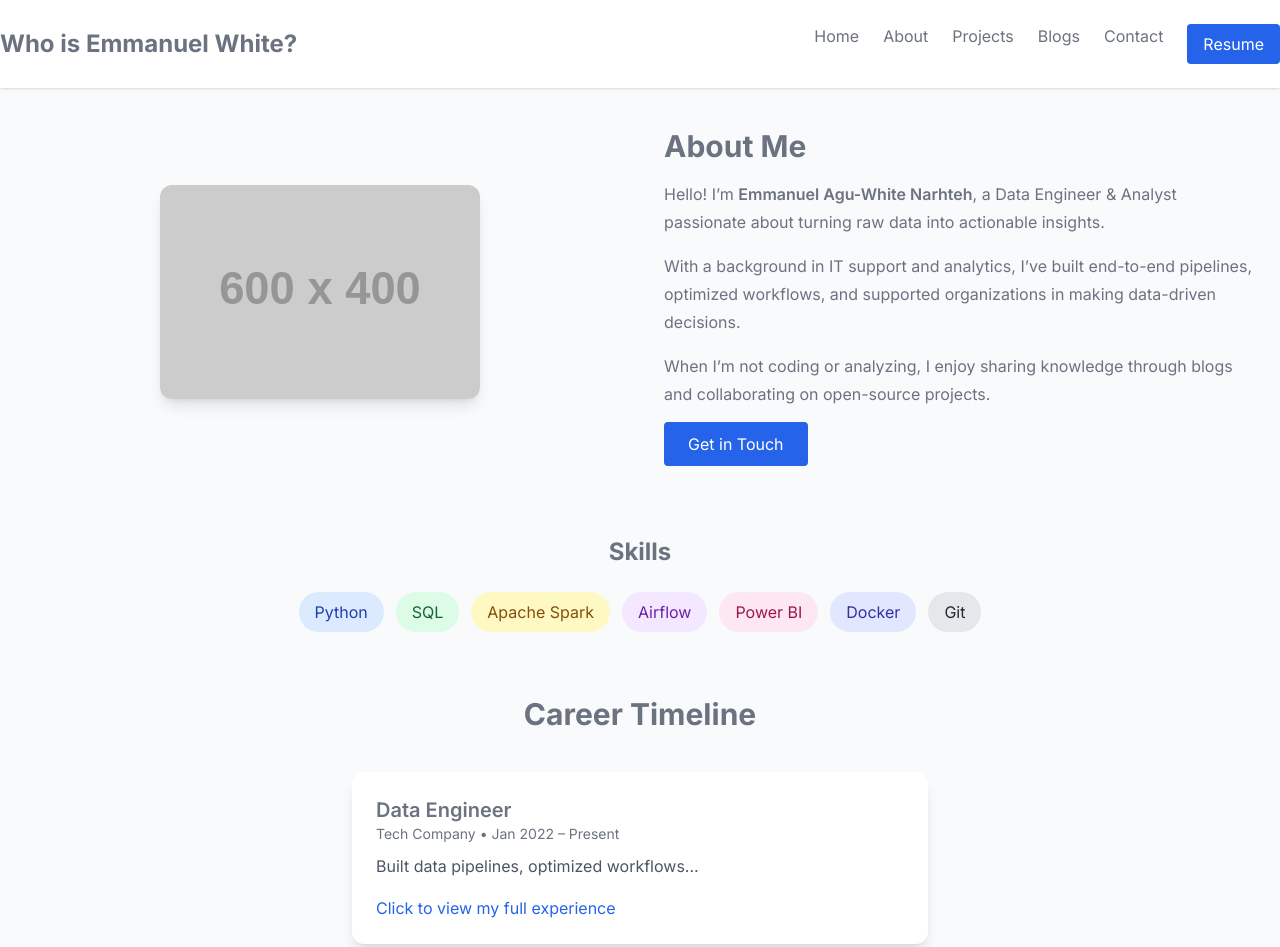
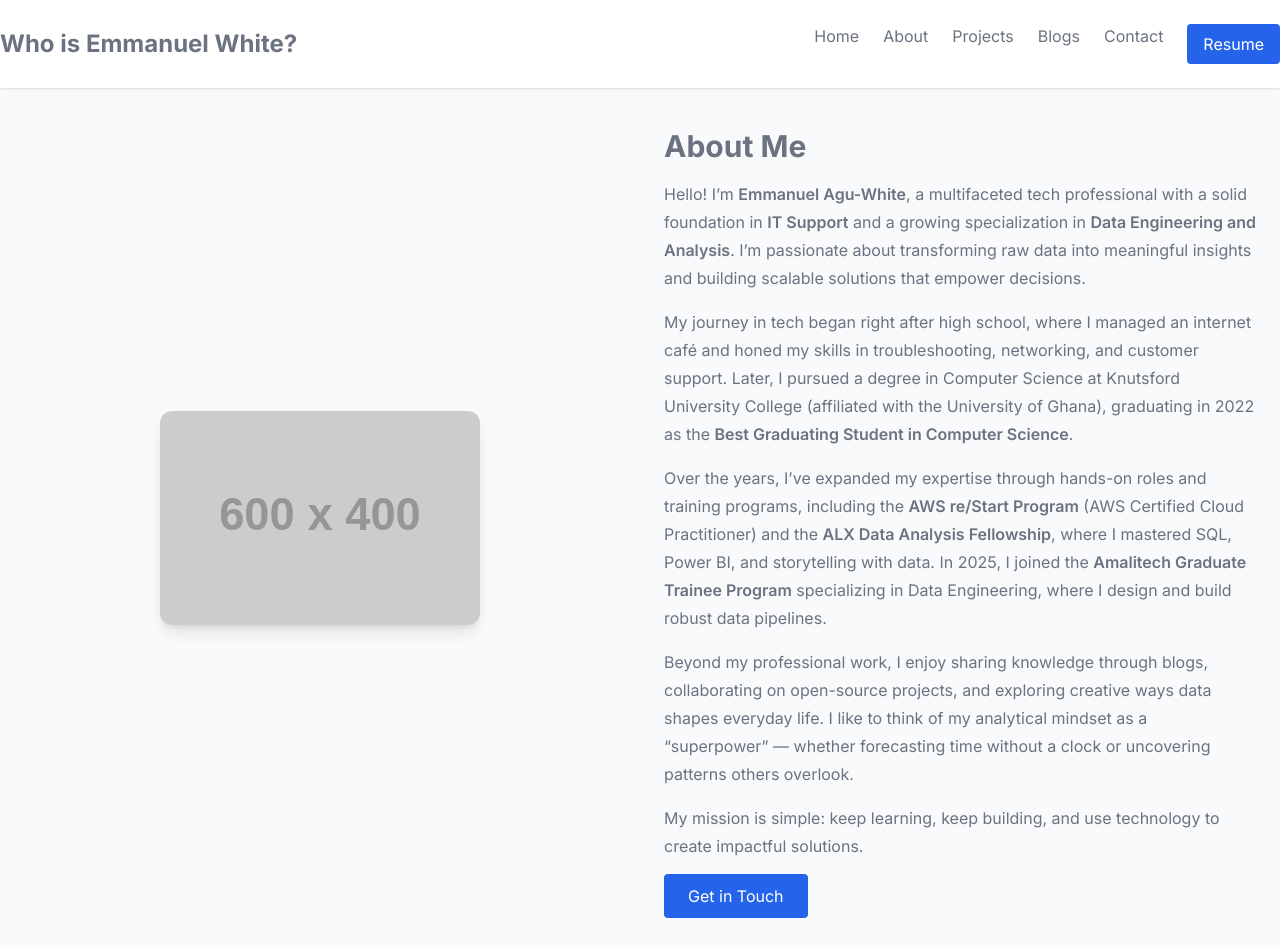
Before and after one commit to nuelwhite/portfolio_website, a plain HTML site: page info/about.html in a window 1280 px wide. Shown: the top 947 px of the page. Drawn offline with nearby package versions, Linux system fonts and the light colour scheme; placeholder pictures from the web are drawn by us.

Commit message:
update bio on about page

```diff
--- a/info/about.html
+++ b/info/about.html
@@ -65,19 +65,41 @@
         <!-- Bio -->
         <div>
           <h2 class="text-3xl font-bold mb-4">About Me</h2>
+
           <p class="mb-4">
-                    Hello! I’m <span class="font-semibold">Emmanuel Agu-White Narhteh</span>, a Data Engineer & Analyst passionate about turning raw data into actionable insights.
+            Hello! I’m <span class="font-semibold">Emmanuel Agu-White</span>, a multifaceted tech professional with a solid foundation in
+            <span class="font-semibold">IT Support</span> and a growing specialization in
+            <span class="font-semibold">Data Engineering and Analysis</span>.
+            I’m passionate about transforming raw data into meaningful insights and building scalable solutions that empower decisions.
           </p>
+
           <p class="mb-4">
-                    With a background in IT support and analytics, I’ve built end-to-end pipelines, optimized workflows, and supported organizations in making data-driven decisions.
+            My journey in tech began right after high school, where I managed an internet café and honed my skills in troubleshooting,
+            networking, and customer support. Later, I pursued a degree in Computer Science at Knutsford University College (affiliated with the University of Ghana),
+            graduating in 2022 as the <span class="font-semibold">Best Graduating Student in Computer Science</span>.
           </p>
+
+          <p class="mb-4">
+            Over the years, I’ve expanded my expertise through hands-on roles and training programs, including the
+            <span class="font-semibold">AWS re/Start Program</span> (AWS Certified Cloud Practitioner) and the
+            <span class="font-semibold">ALX Data Analysis Fellowship</span>, where I mastered SQL, Power BI, and storytelling with data.
+            In 2025, I joined the <span class="font-semibold">Amalitech Graduate Trainee Program</span> specializing in Data Engineering,
+            where I design and build robust data pipelines.
+          </p>
+
+          <p class="mb-4">
+            Beyond my professional work, I enjoy sharing knowledge through blogs, collaborating on open-source projects,
+            and exploring creative ways data shapes everyday life. I like to think of my analytical mindset as a “superpower” —
+            whether forecasting time without a clock or uncovering patterns others overlook.
+          </p>
+
           <p class="mb-6">
-                    When I’m not coding or analyzing, I enjoy sharing knowledge through blogs and collaborating on open-source projects.
+            My mission is simple: keep learning, keep building, and use technology to create impactful solutions.
           </p>
 
           <a href="contact.html" class="bg-blue-600 text-white px-6 py-3 rounded hover:bg-blue-700">Get in Touch</a>
         </div>
-        </div>
+
 
         <!-- skills -->
         <section class="mt-20">
```
Lines whose indentation alone changed are shown as unchanged.
